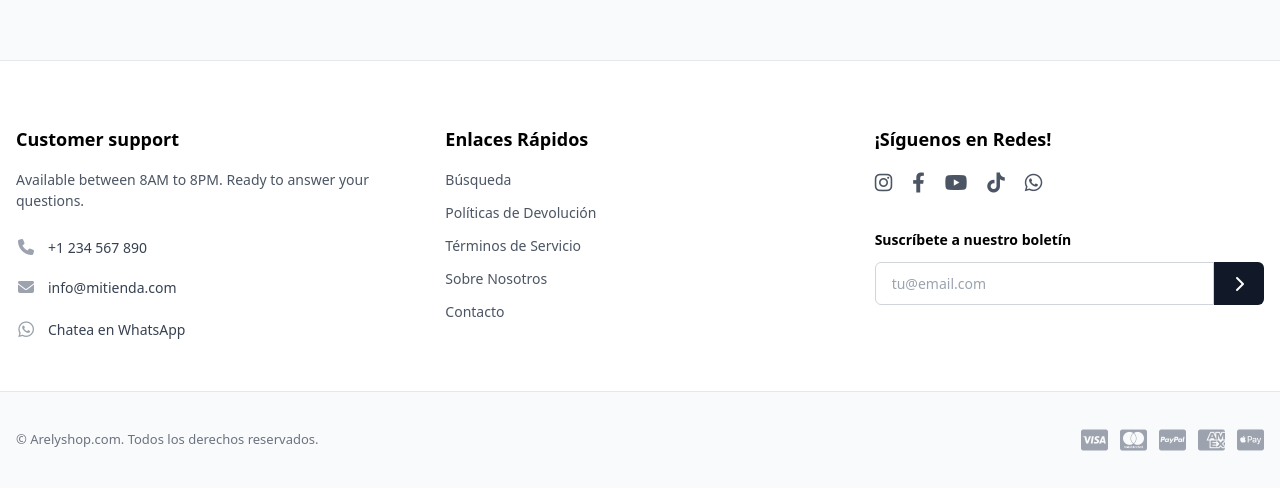
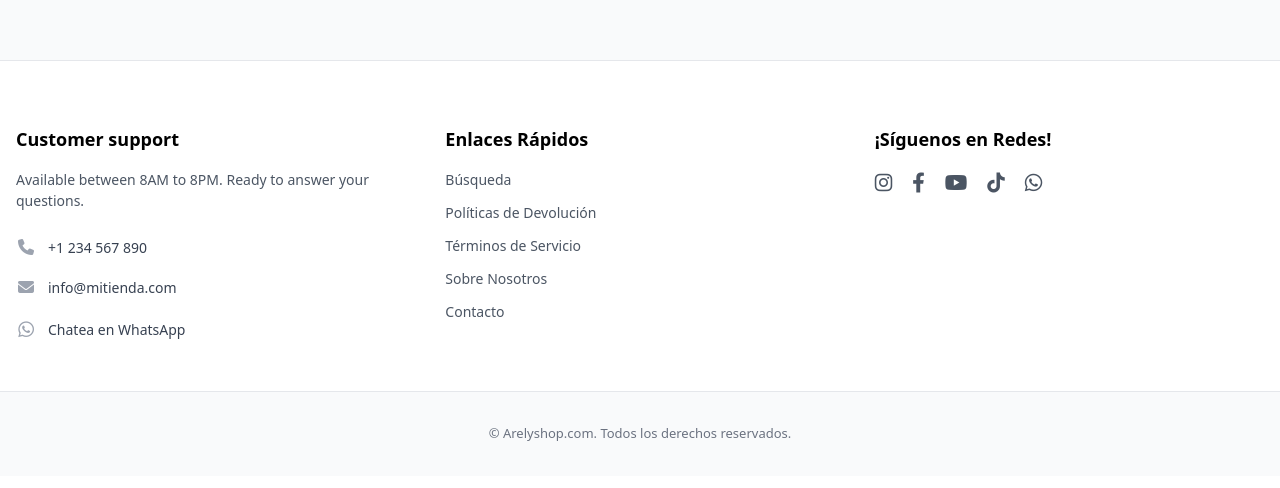
Before and after one commit to arelyshop/xtra, a website: page index.html in a window 1280 px wide. Shown: the part 1356-1844 px from the top of the page. Drawn offline with nearby package versions, Linux system fonts and the light colour scheme.

Commit message:
Update footer.html

```diff
--- a/footer.html
+++ b/footer.html
@@ -37,33 +37,16 @@
                 <li><a href="https://www.tiktok.com/@arelyshopbo" target="_blank" class="hover:text-black text-xl transition-colors block"><i class="fa-brands fa-tiktok"></i></a></li>
                 <li><a href="https://wa.me/59167500044" target="_blank" class="hover:text-black text-xl transition-colors block"><i class="fa-brands fa-whatsapp"></i></a></li>
             </ul>
-
-            <!-- Boletín (Newsletter) -->
-            <h5 class="font-bold text-[14px] mb-3 text-black">Suscríbete a nuestro boletín</h5>
-            <form class="flex relative w-full">
-                <input type="email" placeholder="tu@email.com" class="w-full border border-gray-300 rounded-l-md py-2.5 px-4 focus:outline-none focus:border-gray-500 text-[14px] transition-colors" required>
-                <button type="submit" class="bg-primary text-white px-5 rounded-r-md hover:bg-gray-800 transition-colors flex items-center justify-center">
-                    <i class="fa-solid fa-chevron-right"></i>
-                </button>
-            </form>
         </div>
     </div>
 
     <!-- Bottom Bar (Bottom color scheme) -->
     <div class="bg-gray-50 border-t border-gray-200 py-8">
-        <div class="max-w-7xl mx-auto px-4 flex flex-col md:flex-row justify-between items-center gap-6 text-[13px] text-gray-500">
+        <div class="max-w-7xl mx-auto px-4 flex flex-col md:flex-row justify-center items-center gap-6 text-[13px] text-gray-500">
 
             <!-- Copyright (Año dinámico) -->
             <p class="text-center">&copy; <span id="current-year"></span> Arelyshop.com. Todos los derechos reservados.</p>
 
-            <!-- Métodos de pago (show_payment_methods: true) -->
-            <ul class="flex space-x-3 text-2xl text-gray-400">
-                <li title="Visa"><i class="fa-brands fa-cc-visa hover:text-[#1a1f71] transition-colors cursor-pointer"></i></li>
-                <li title="Mastercard"><i class="fa-brands fa-cc-mastercard hover:text-[#eb001b] transition-colors cursor-pointer"></i></li>
-                <li title="PayPal"><i class="fa-brands fa-cc-paypal hover:text-[#00457c] transition-colors cursor-pointer"></i></li>
-                <li title="Amex"><i class="fa-brands fa-cc-amex hover:text-[#2e77bc] transition-colors cursor-pointer"></i></li>
-                <li title="Apple Pay"><i class="fa-brands fa-cc-apple-pay hover:text-black transition-colors cursor-pointer"></i></li>
-            </ul>
         </div>
     </div>
 </footer>
```
